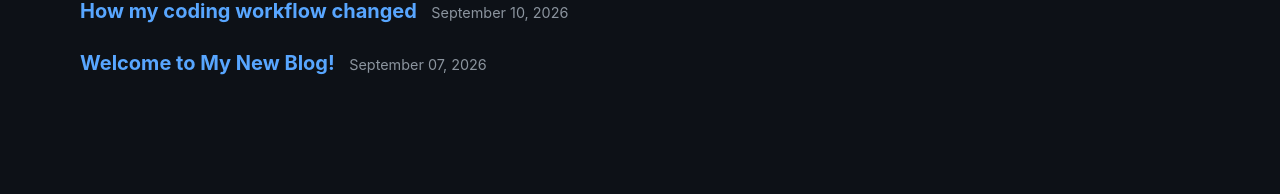
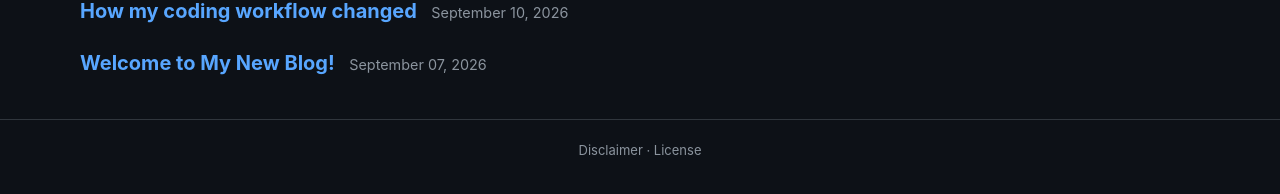
Before and after one commit to jan-tdy/jan-tdy, a Jekyll site: the page built from docs/blog.html, in a window 1280 px wide. Shown: the part 277-471 px from the top of the page. Built offline with Jekyll 4.4.1, drawn with Linux system fonts in a browser that asks for light colours.

Commit message:
Add site-wide disclaimer page
Links it from the footer on every page, alongside the MIT LICENSE.

Co-Authored-By: Claude Sonnet 5 <noreply@anthropic.com>
Claude-Session: https://claude.ai/code/session_0167oZtHKLunLCz2dWGosafR

```diff
--- a/docs/_layouts/default.html
+++ b/docs/_layouts/default.html
@@ -172,6 +172,24 @@
             margin: 0 0 16px 0;
         }
 
+        /* Footer */
+        footer {
+            border-top: 1px solid #30363d;
+            margin-top: 40px;
+            padding: 20px;
+            text-align: center;
+            font-size: 13px;
+            color: #8b949e;
+        }
+
+        footer a {
+            color: #8b949e;
+        }
+
+        footer a:hover {
+            color: #58a6ff;
+        }
+
         @media (max-width: 768px) {
             nav ul {
                 gap: 15px;
@@ -214,5 +232,12 @@
     <main>
         {{ content }}
     </main>
+
+    <!-- Footer -->
+    <footer>
+        <a href="{{ site.baseurl }}/disclaimer">Disclaimer</a>
+        &middot;
+        <a href="https://github.com/jan-tdy/jan-tdy/blob/main/LICENSE">License</a>
+    </footer>
 </body>
 </html>
```
Also changed, not shown: docs/disclaimer.md (added, +27 -0 lines).
